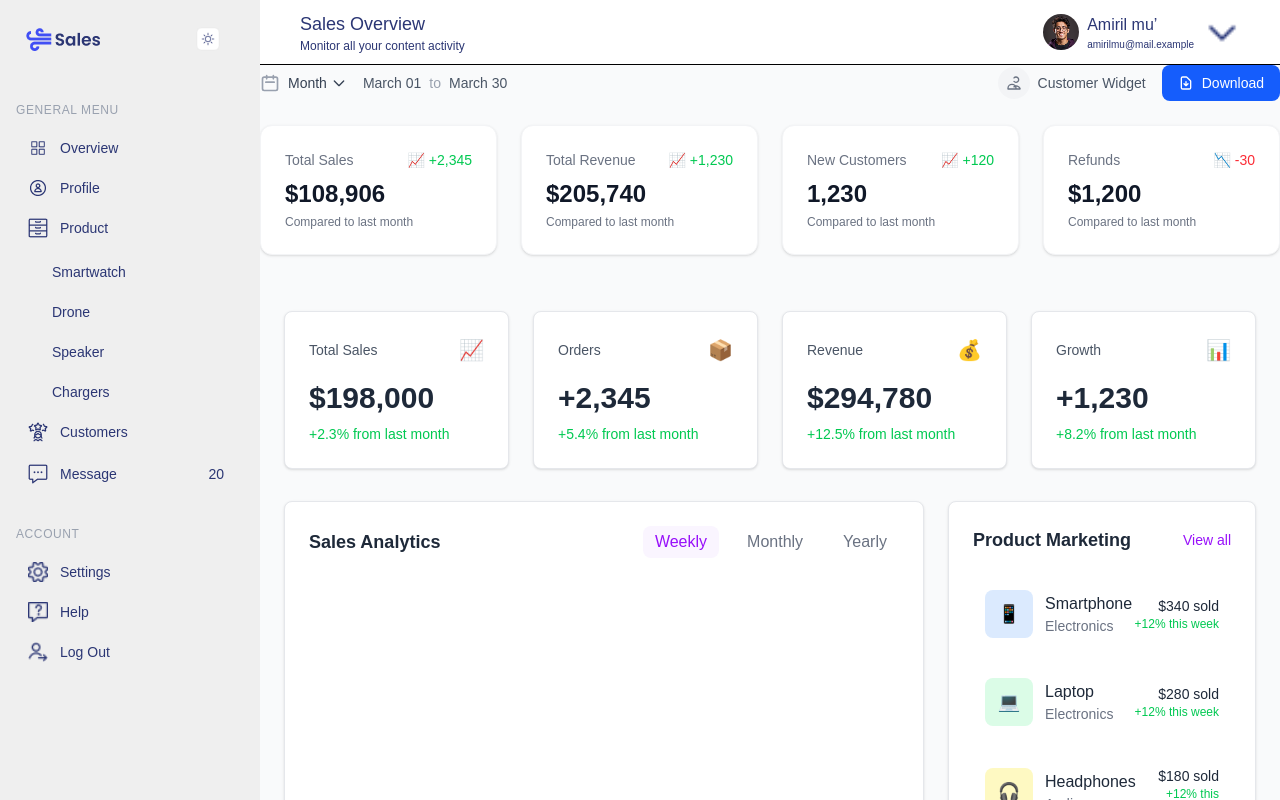
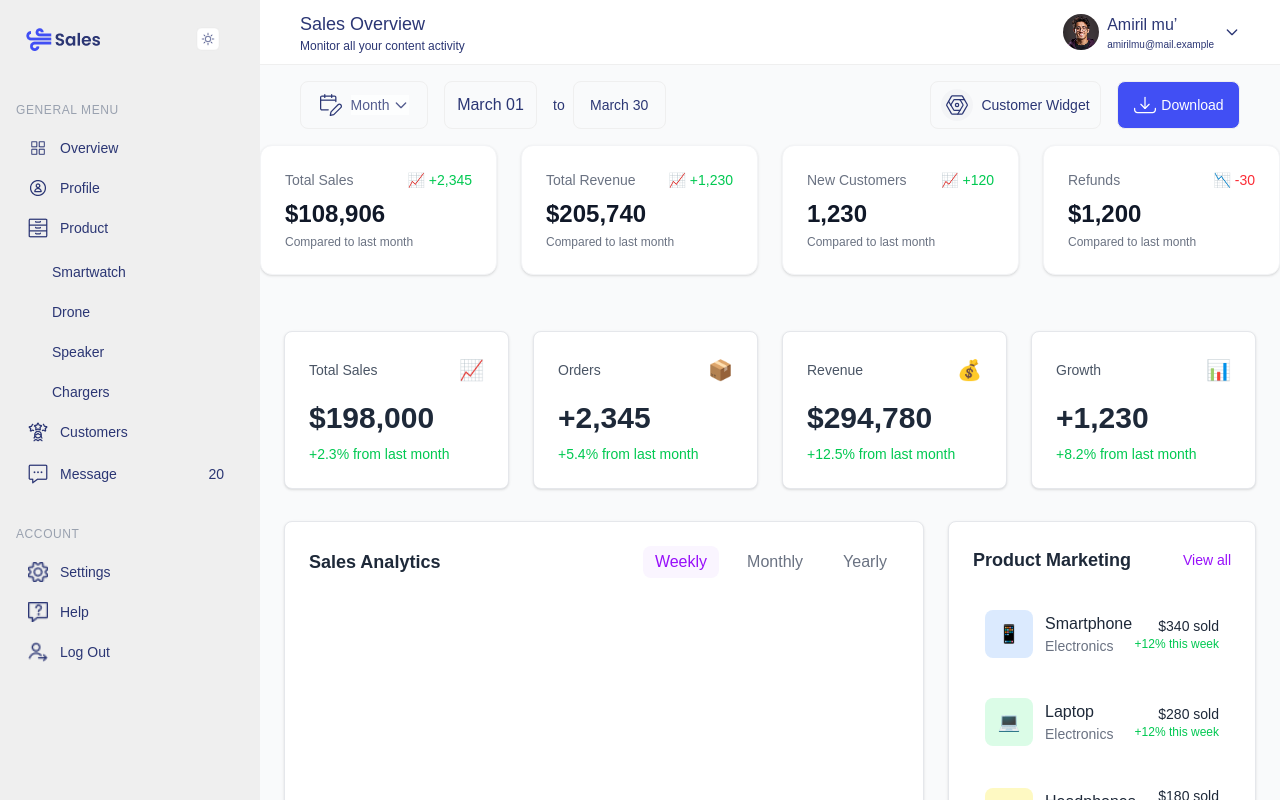
Before and after one commit to sohan-99/Gilsanium-Sales-Analytics-Dashboard, a React (Vite) app in the folder frontend/gilsanium-sales/: page / in a window 1280 px wide. Shown: the top 800 px of the page. Built offline with nearby package versions, Linux system fonts and the light colour scheme.

Commit message:
feat: update page title to 'Glisanium Sales', enhance Header component styling and replace profile button with an icon

```diff
--- a/frontend/gilsanium-sales/index.html
+++ b/frontend/gilsanium-sales/index.html
@@ -5,7 +5,7 @@
     <link rel="icon" type="image/svg+xml" href="/vite.svg" />
     <meta name="viewport" content="width=device-width, initial-scale=1.0" />
     <link href="/src/App.css" rel="stylesheet" />
-    <title>Vite + React + TS</title>
+    <title>Glisanium Sales</title>
   </head>
   <body>
     <div id="root"></div>
--- a/frontend/gilsanium-sales/src/components/DatePiker.tsx
+++ b/frontend/gilsanium-sales/src/components/DatePiker.tsx
@@ -1,60 +1,58 @@
-import React, { useState, useRef, useEffect } from 'react';
-import StatsCard from "../components/StatusCard"
+import React, { useState, useRef, useEffect } from "react";
+import StatsCard from "../components/StatusCard";
 
 // Example stats data (replace with real data as needed)
 const statsData = [
   {
-    id: '1',
-    title: 'Total Sales',
-    value: '$108,906',
-    change: '+2,345',
-    period: 'Month',
+    id: "1",
+    title: "Total Sales",
+    value: "$108,906",
+    change: "+2,345",
+    period: "Month",
     isPositive: true,
-    description: 'Compared to last month',
+    description: "Compared to last month",
   },
   {
-    id: '2',
-    title: 'Total Revenue',
-    value: '$205,740',
-    change: '+1,230',
-    period: 'Month',
+    id: "2",
+    title: "Total Revenue",
+    value: "$205,740",
+    change: "+1,230",
+    period: "Month",
     isPositive: true,
-    description: 'Compared to last month',
+    description: "Compared to last month",
   },
   {
-    id: '3',
-    title: 'New Customers',
-    value: '1,230',
-    change: '+120',
-    period: 'Month',
+    id: "3",
+    title: "New Customers",
+    value: "1,230",
+    change: "+120",
+    period: "Month",
     isPositive: true,
-    description: 'Compared to last month',
+    description: "Compared to last month",
   },
   {
-    id: '4',
-    title: 'Refunds',
-    value: '$1,200',
-    change: '-30',
-    period: 'Month',
+    id: "4",
+    title: "Refunds",
+    value: "$1,200",
+    change: "-30",
+    period: "Month",
     isPositive: false,
-    description: 'Compared to last month',
+    description: "Compared to last month",
   },
 ];
 
-
-
 const DashboardStats: React.FC = () => {
-  const [selectedPeriod, setSelectedPeriod] = useState('Month');
-  const [startDate, setStartDate] = useState('2024-03-01');
-  const [endDate, setEndDate] = useState('2024-03-30');
+  const [selectedPeriod, setSelectedPeriod] = useState("Month");
+  const [startDate, setStartDate] = useState("2024-03-01");
+  const [endDate, setEndDate] = useState("2024-03-30");
   const [showDatePicker, setShowDatePicker] = useState(false);
   const datePickerRef = useRef<HTMLDivElement>(null);
 
   const formatDisplayDate = (dateString: string) => {
     const date = new Date(dateString);
-    return date.toLocaleDateString('en-US', {
-      day: '2-digit',
-      month: 'long'
+    return date.toLocaleDateString("en-US", {
+      day: "2-digit",
+      month: "long",
     });
   };
 
@@ -65,74 +63,137 @@ const DashboardStats: React.FC = () => {
   // Close date picker when clicking outside
   useEffect(() => {
     const handleClickOutside = (event: MouseEvent) => {
-      if (datePickerRef.current && !datePickerRef.current.contains(event.target as Node)) {
+      if (
+        datePickerRef.current &&
+        !datePickerRef.current.contains(event.target as Node)
+      ) {
         setShowDatePicker(false);
       }
     };
 
-    document.addEventListener('mousedown', handleClickOutside);
+    document.addEventListener("mousedown", handleClickOutside);
     return () => {
-      document.removeEventListener('mousedown', handleClickOutside);
+      document.removeEventListener("mousedown", handleClickOutside);
     };
   }, []);
 
   return (
     <div className="mb-8">
       {/* Header with date filter and download button */}
-      <div className="flex items-center justify-between mb-6">
-        <div className="flex items-center space-x-4">
-          <div className="relative flex items-center space-x-2" ref={datePickerRef}>
-            <svg className="w-5 h-5 text-gray-400" fill="none" stroke="currentColor" viewBox="0 0 24 24">
-              <path strokeLinecap="round" strokeLinejoin="round" strokeWidth={2} d="M8 7V3m8 4V3m-9 8h10M5 21h14a2 2 0 002-2V7a2 2 0 00-2-2H5a2 2 0 00-2 2v12a2 2 0 002 2z" />
+      <div className="flex items-center justify-between my-4 mx-10">
+        <div className="flex items-center space-x-4 ">
+          <div className=" w-[128px] h-[48px] flex items-center justify-center text-center text-[#2B3674] border border-[#EFEFEF] rounded-lg">
+            <div
+              className="relative flex items-center space-x-2 text-base font-normal"
+              ref={datePickerRef}
+            >
+              <svg
+                width="24"
+                height="24"
+                viewBox="0 0 24 24"
+                fill="none"
+                xmlns="http://www.w3.org/2000/svg"
+              >
+                <path
+                  d="M21.7995 14.5683L14.7656 21.6022L11.3086 22.2937L12 18.8366L19.0339 11.8027C19.3997 11.437 19.8958 11.2316 20.413 11.2316C20.9303 11.2316 21.4264 11.437 21.7922 11.8027L21.7995 11.8101C21.9809 11.9911 22.1247 12.2061 22.2228 12.4428C22.3209 12.6794 22.3715 12.933 22.3715 13.1892C22.3715 13.4454 22.3209 13.6991 22.2228 13.9357C22.1247 14.1724 21.9809 14.3874 21.7995 14.5683Z"
+                  stroke="#2B3674"
+                  stroke-width="1.25"
+                  stroke-linecap="round"
+                  stroke-linejoin="round"
+                />
+                <path
+                  d="M9.23438 16.8398H3.01172C2.64498 16.8398 2.29325 16.6942 2.03392 16.4349C1.77459 16.1755 1.62891 15.8238 1.62891 15.457V4.40837C1.62891 4.04163 1.77459 3.68991 2.03392 3.43058C2.29325 3.17125 2.64498 3.02556 3.01172 3.02556H15.457C15.8238 3.02556 16.1755 3.17125 16.4349 3.43058C16.6942 3.68991 16.8398 4.04163 16.8398 4.40837V8.54298"
+                  stroke="#2B3674"
+                  stroke-width="1.25"
+                  stroke-linecap="round"
+                  stroke-linejoin="round"
+                />
+                <path
+                  d="M1.62891 7.16016H16.8398"
+                  stroke="#2B3674"
+                  stroke-width="1.25"
+                  stroke-linejoin="round"
+                />
+                <path
+                  d="M5.77087 4.39453V1.62891"
+                  stroke="#2B3674"
+                  stroke-width="1.25"
+                  stroke-linecap="round"
+                  stroke-linejoin="round"
+                />
+                <path
+                  d="M12.685 4.39453V1.62891"
+                  stroke="#2B3674"
+                  stroke-width="1.25"
+                  stroke-linecap="round"
+                  stroke-linejoin="round"
+                />
               </svg>
+
               <button
                 onClick={handlePeriodClick}
-              className="text-sm font-medium text-gray-700 bg-transparent border-none outline-none cursor-pointer hover:text-gray-900 flex items-center space-x-1"
+                className="text-sm font-normal text-[#2B3674] opacity-80 bg-white border-none outline-none cursor-pointer hover:text-gray-900 flex items-center space-x-1"
               >
                 <span>{selectedPeriod}</span>
-              <svg className="w-4 h-4" fill="none" stroke="currentColor" viewBox="0 0 24 24">
-                <path strokeLinecap="round" strokeLinejoin="round" strokeWidth={2} d="M19 9l-7 7-7-7" />
+                <svg
+                  className="w-4 h-4"
+                  fill="none"
+                  stroke="currentColor"
+                  viewBox="0 0 24 24"
+                >
+                  <path
+                    strokeLinecap="round"
+                    strokeLinejoin="round"
+                    strokeWidth={2}
+                    d="M19 9l-7 7-7-7"
+                  />
                 </svg>
               </button>
 
               {/* Dropdown date picker for period selection */}
               {showDatePicker && (
-              <div className="absolute top-full left-0 mt-2 bg-white border border-gray-200 rounded-lg shadow-lg p-4 z-10 min-w-[280px]">
-                <div className="space-y-2 mb-4">
-                  <h3 className="text-sm font-medium text-gray-700 mb-2">Select Period</h3>
+                <div className="absolute  top-full left-0 mt-2 bg-white border border-gray-200 rounded-lg  p-4 z-10 min-w-[280px]">
+                  <div className="space-y-2 mb-4 border border-[#EFEFEF] rounded-lg p-3">
+                    <h3 className="text-sm font-medium text-[#2B3674] mb-2">
+                      Select Period
+                    </h3>
                     <button
                       onClick={() => {
-                      setSelectedPeriod('Week');
+                        setSelectedPeriod("Week");
                         setShowDatePicker(false);
                       }}
-                    className="block w-full text-left px-3 py-2 text-sm hover:bg-gray-100 rounded"
+                      className="block w-full text-left px-3 py-2 text-sm font-normal hover:bg-gray-100 rounded"
                     >
                       Week
                     </button>
                     <button
                       onClick={() => {
-                      setSelectedPeriod('Month');
+                        setSelectedPeriod("Month");
                         setShowDatePicker(false);
                       }}
-                    className="block w-full text-left px-3 py-2 text-sm hover:bg-gray-100 rounded"
+                      className="block w-full text-left px-3 py-2 text-sm font-normal hover:bg-gray-100 rounded"
                     >
                       Month
                     </button>
                     <button
                       onClick={() => {
-                      setSelectedPeriod('Year');
+                        setSelectedPeriod("Year");
                         setShowDatePicker(false);
                       }}
-                    className="block w-full text-left px-3 py-2 text-sm hover:bg-gray-100 rounded"
+                      className="block w-full text-left px-3 py-2 text-sm font-normal hover:bg-gray-100 rounded"
                     >
                       Year
                     </button>
                   </div>
                   <div className="pt-4 border-t border-gray-200">
-                  <label className="block text-xs font-medium text-gray-700 mb-2">Custom Date Range</label>
+                    <label className="block text-xs font-medium text-gray-700 mb-2">
+                      Custom Date Range
+                    </label>
                     <div className="space-y-2">
                       <div>
-                      <label className="block text-xs text-gray-500 mb-1">From</label>
+                        <label className="block text-xs text-gray-500 mb-1">
+                          From
+                        </label>
                         <input
                           type="date"
                           value={startDate}
@@ -141,7 +202,9 @@ const DashboardStats: React.FC = () => {
                         />
                       </div>
                       <div>
-                      <label className="block text-xs text-gray-500 mb-1">To</label>
+                        <label className="block text-xs text-gray-500 mb-1">
+                          To
+                        </label>
                         <input
                           type="date"
                           value={endDate}
@@ -154,45 +217,115 @@ const DashboardStats: React.FC = () => {
                 </div>
               )}
             </div>
+          </div>
 
-          <div className="flex items-center space-x-2">
-            <span className="text-sm text-gray-600">{formatDisplayDate(startDate)}</span>
-            <span className="text-sm text-gray-400">to</span>
-            <span className="text-sm text-gray-600">{formatDisplayDate(endDate)}</span>
+          <span className="text-base font-normal w-[93px] h-[48px] flex items-center justify-center text-center text-[#2B3674] border border-[#EFEFEF] rounded-lg">
+            {formatDisplayDate(startDate)}
+          </span>
+          <div className="flex items-center space-x-2 ">
+            <span className="text-sm text-[#2b3674]">to</span>
+            <span className="text-sm font-normal w-[93px] h-[48px] flex items-center justify-center text-center text-[#2B3674] border border-[#EFEFEF] rounded-lg">
+              {formatDisplayDate(endDate)}
+            </span>
           </div>
         </div>
 
         <div className="flex items-center space-x-4">
-          <div className="flex items-center space-x-2">
+          <div className="flex items-center space-x-2 text-base font-normal w-[171px] h-[48px]  justify-center text-center text-[#2B3674] border border-[#EFEFEF] rounded-lg">
             <div className="w-8 h-8 bg-gray-100 rounded-full flex items-center justify-center">
-              <svg className="w-4 h-4 text-gray-500" fill="none" stroke="currentColor" viewBox="0 0 24 24">
-                <path strokeLinecap="round" strokeLinejoin="round" strokeWidth={2} d="M12 4.354a4 4 0 110 5.292M15 21H3v-1a6 6 0 0112 0v1zm0 0h6v-1a6 6 0 00-9-2.239" />
+              <svg
+                width="24"
+                height="24"
+                viewBox="0 0 24 24"
+                fill="none"
+                xmlns="http://www.w3.org/2000/svg"
+              >
+                <path
+                  d="M14.5352 6.74536H9.46487C9.09612 6.74536 8.81956 6.92974 8.63518 7.2063L6.05393 11.5391C5.86956 11.8156 5.86956 12.1844 6.05393 12.4609L8.63518 16.7938C8.81956 17.0703 9.09612 17.2547 9.46487 17.2547H14.5352C14.9039 17.2547 15.1805 17.0703 15.3648 16.7938L17.9461 12.4609C18.1305 12.1844 18.1305 11.8156 17.9461 11.5391L15.3648 7.2063C15.1805 6.92974 14.9039 6.74536 14.5352 6.74536Z"
+                  stroke="#2B3674"
+                  stroke-width="1.25"
+                  stroke-miterlimit="10"
+                  stroke-linecap="round"
+                  stroke-linejoin="round"
+                />
+                <path
+                  d="M12.0461 13.6594C12.9625 13.6594 13.7055 12.9164 13.7055 12C13.7055 11.0836 12.9625 10.3406 12.0461 10.3406C11.1297 10.3406 10.3867 11.0836 10.3867 12C10.3867 12.9164 11.1297 13.6594 12.0461 13.6594Z"
+                  stroke="#2B3674"
+                  stroke-width="1.25"
+                  stroke-miterlimit="10"
+                  stroke-linecap="round"
+                  stroke-linejoin="round"
+                />
+                <path
+                  d="M12.8354 21.0343L15.3649 16.7937"
+                  stroke="#2B3674"
+                  stroke-width="1.25"
+                  stroke-miterlimit="10"
+                  stroke-linecap="round"
+                  stroke-linejoin="round"
+                />
+                <path
+                  d="M3.57983 8.44529L6.05396 12.4609"
+                  stroke="#2B3674"
+                  stroke-width="1.25"
+                  stroke-miterlimit="10"
+                  stroke-linecap="round"
+                  stroke-linejoin="round"
+                />
+                <path
+                  d="M19.4902 6.74536H14.5352"
+                  stroke="#2B3674"
+                  stroke-width="1.25"
+                  stroke-miterlimit="10"
+                  stroke-linecap="round"
+                  stroke-linejoin="round"
+                />
+                <path
+                  d="M16.7266 2.96558H7.27335C6.90624 2.96558 6.63089 3.14995 6.44734 3.42651L1.76658 11.5391C1.58302 11.8156 1.58302 12.1844 1.76658 12.4609L6.44734 20.5733C6.63089 20.8499 6.90624 21.0343 7.27335 21.0343H16.7266C17.0937 21.0343 17.3691 20.8499 17.5526 20.5733L22.2335 12.4609C22.417 12.1844 22.417 11.8156 22.2335 11.5391L17.5526 3.42651C17.3691 3.14995 17.002 2.96558 16.7266 2.96558Z"
+                  stroke="#2B3674"
+                  stroke-width="1.25"
+                  stroke-miterlimit="10"
+                  stroke-linecap="round"
+                  stroke-linejoin="round"
+                />
               </svg>
             </div>
-            <span className="text-sm text-gray-600">Customer Widget</span>
+            <span className="text-sm text-[#2B3674]">Customer Widget</span>
           </div>
 
           <button
             onClick={() => {
               // Generate CSV data based on current stats
-              const csvContent = "data:text/csv;charset=utf-8,"
-                + "Metric,Value,Change,Period\n"
-                + statsData.map(stat => `${stat.title},${stat.value},${stat.change},${selectedPeriod}`).join("\n");
+              const csvContent =
+                "data:text/csv;charset=utf-8," +
+                "Metric,Value,Change,Period\n" +
+                statsData
+                  .map(
+                    (stat) =>
+                      `${stat.title},${stat.value},${stat.change},${selectedPeriod}`
+                  )
+                  .join("\n");
 
               const encodedUri = encodeURI(csvContent);
               const link = document.createElement("a");
               link.setAttribute("href", encodedUri);
-              link.setAttribute("download", `dashboard-stats-${startDate}-to-${endDate}.csv`);
+              link.setAttribute(
+                "download",
+                `dashboard-stats-${startDate}-to-${endDate}.csv`
+              );
               document.body.appendChild(link);
               link.click();
               document.body.removeChild(link);
             }}
-            className="bg-blue-600 hover:bg-blue-700 text-white px-4 py-2 rounded-lg text-sm font-medium flex items-center space-x-2 transition-colors"
+            className=" bg-[#414FF4] text-sm w-[123px] h-[48px] flex items-center justify-center text-center text-[#2B3674] border border-[#EFEFEF] rounded-lg space-x-1"
           >
-            <svg className="w-4 h-4" fill="none" stroke="currentColor" viewBox="0 0 24 24">
-              <path strokeLinecap="round" strokeLinejoin="round" strokeWidth={2} d="M12 10v6m0 0l-3-3m3 3l3-3m2 8H7a2 2 0 01-2-2V5a2 2 0 012-2h5.586a1 1 0 01.707.293l5.414 5.414a1 1 0 01.293.707V19a2 2 0 01-2 2z" />
+        <svg width="24" height="24" viewBox="0 0 24 24" fill="none" xmlns="http://www.w3.org/2000/svg">
+<path d="M12.001 4.39453V15.457" stroke="white" stroke-width="1.25" stroke-linecap="round" stroke-linejoin="round"/>
+<path d="M7.85254 11.3086L12.001 15.457L16.1494 11.3086" stroke="white" stroke-width="1.25" stroke-linecap="round" stroke-linejoin="round"/>
+<path d="M22.3721 15.457V16.8398C22.3721 17.5733 22.0807 18.2768 21.562 18.7954C21.0434 19.3141 20.3399 19.6055 19.6064 19.6055H4.39551C3.66202 19.6055 2.95857 19.3141 2.43992 18.7954C1.92126 18.2768 1.62988 17.5733 1.62988 16.8398V15.457" stroke="white" stroke-width="1.25" stroke-linecap="round" stroke-linejoin="round"/>
 </svg>
-            <span>Download</span>
+
+            <span className="text-white">Download</span>
           </button>
         </div>
       </div>
--- a/frontend/gilsanium-sales/src/components/Header.tsx
+++ b/frontend/gilsanium-sales/src/components/Header.tsx
@@ -1,6 +1,6 @@
 import React from "react";
 import HeaderPic from "../../public/Profile Image.png";
-import Headerbutton from "../../public/CaretDown.png";
+// import Headerbutton from "../../public/CaretDown.png";
 import type { UserProfileType } from "./Header.interface";
 interface HeaderProps {
   onMenuClick: () => void;
@@ -9,7 +9,7 @@ interface HeaderProps {
 
 const Header: React.FC<HeaderProps> = ({ onMenuClick, user }) => {
   return (
-    <header className="bg-white border-b border-white-100">
+    <header className="bg-white border-b border-[#EFEFEF]">
       <div className="flex items-center justify-between h-16 lg:px-10 px-5 py-[19.5px]">
         {/* Left Section */}
         <div className="flex items-center">
@@ -48,11 +48,9 @@ const Header: React.FC<HeaderProps> = ({ onMenuClick, user }) => {
             <p className="text-[10px] font-normal ">{user?.email || "amirilmu@mail.example"}</p>
           </div>
           <button className="">
-            <img
-            src={ Headerbutton}
-            alt="Profile"
-            className="w-[36px] h-[36px] rounded-full"
-          />
+           <svg className="w-4 h-4" fill="none" stroke="currentColor" viewBox="0 0 24 24">
+              <path strokeLinecap="round" strokeLinejoin="round" strokeWidth={2} d="M19 9l-7 7-7-7" />
+            </svg>
           </button>
         </div>
       </div>
```
Lines whose indentation alone changed are shown as unchanged.
